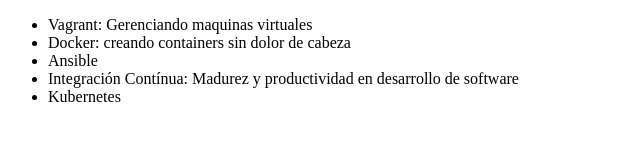
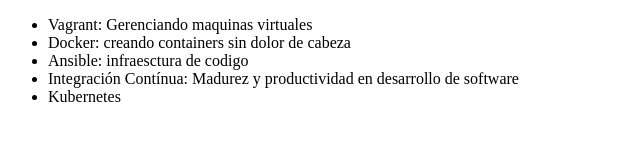
Before and after one commit to yeijimen/alura-git, a plain HTML site: page index.html in a window 1280 px wide. Shown: the whole page, without its empty margins (0-640 px from the left). Drawn offline with Linux system fonts and the light colour scheme.

Commit message:
cambiando el nombre del curso de ansible

```diff
--- a/index.html
+++ b/index.html
@@ -10,7 +10,7 @@
     <ul>
         <li>Vagrant: Gerenciando maquinas virtuales</li>
         <li>Docker: creando containers sin dolor de cabeza</li>
-        <li>Ansible</li>
+        <li>Ansible: infraesctura de codigo</li>
         <li>Integración Contínua: Madurez y productividad en desarrollo de software</li>
         <li>Kubernetes</li>
     </ul>
```
